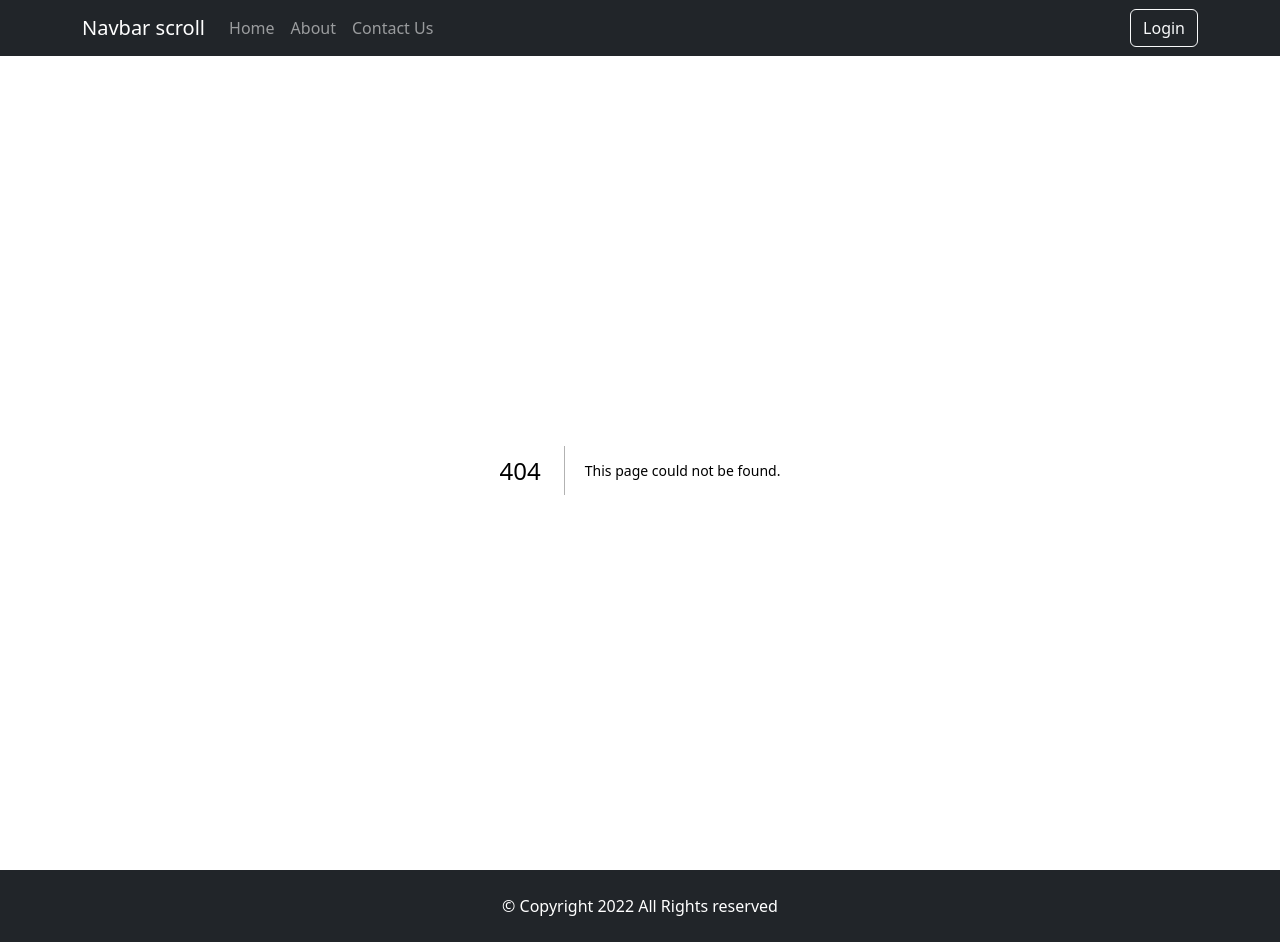
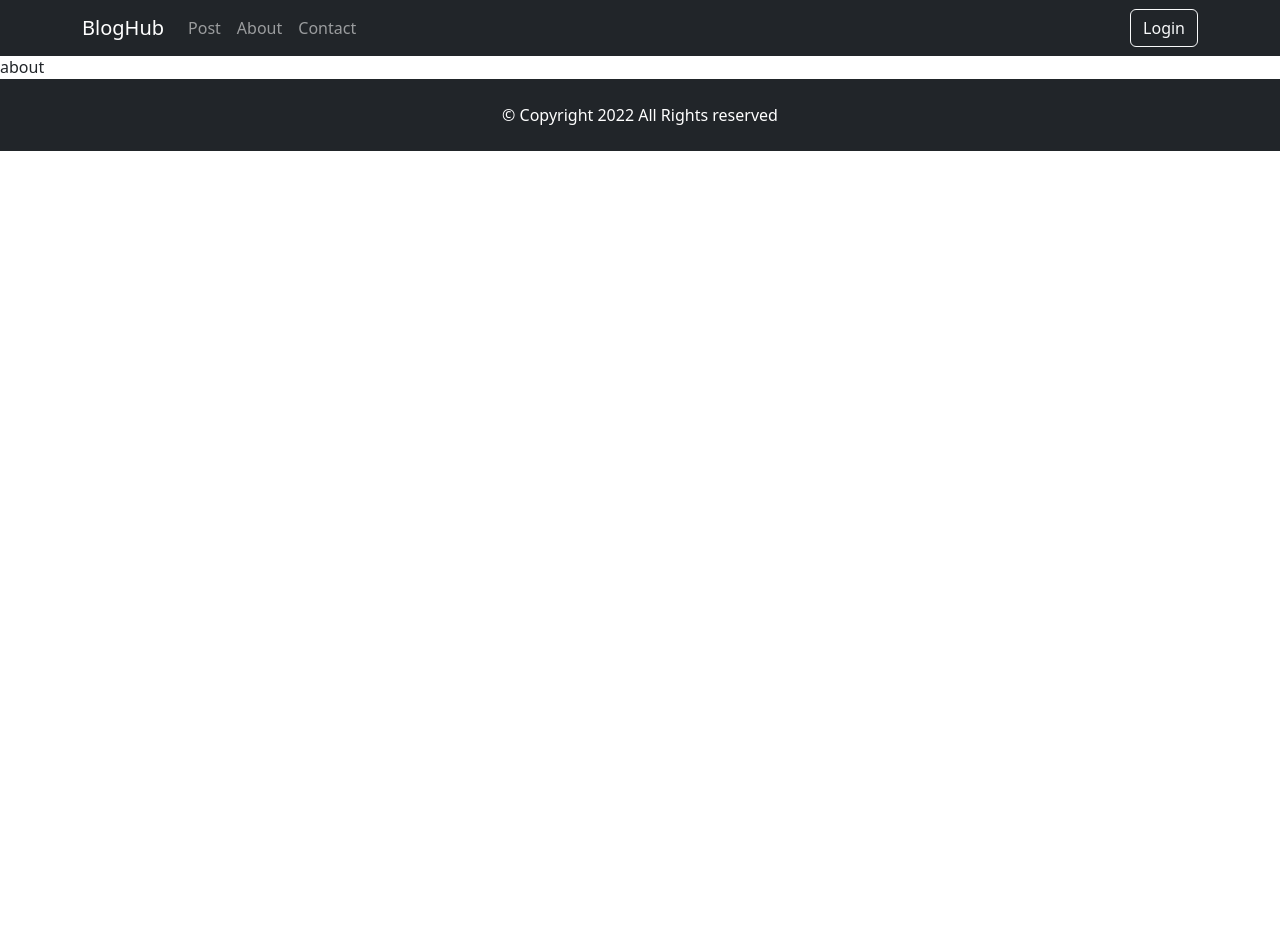
Before and after one commit to ssakib4040/bloghub, a Next.js app: page /about in a window 1280 px wide. Before the commit this address had no page. After the commit the page ends 800 px from the top, so only its background shows below. Built offline with nearby package versions, Linux system fonts and the light colour scheme.

Commit message:
Pages added

```diff
--- a/components/Layout.tsx
+++ b/components/Layout.tsx
@@ -5,7 +5,7 @@ export default function Layout({ children }: any) {
   return (
     <>
       <Navbar />
-      <div style={{ marginTop: "70px" }}>{children}</div>
+      <div style={{ marginTop: "55px" }}>{children}</div>
       <Footer />
     </>
   );
--- a/components/Navbar.tsx
+++ b/components/Navbar.tsx
@@ -1,24 +1,34 @@
+import { useRouter } from "next/router";
 import Button from "react-bootstrap/Button";
 import Container from "react-bootstrap/Container";
 import Nav from "react-bootstrap/Nav";
 import Navbar from "react-bootstrap/Navbar";
 
 function NavScrollExample() {
+  const router = useRouter();
+
   return (
     <Navbar bg="dark" variant="dark" expand="lg" className="" fixed="top">
       <Container className="">
-        <Navbar.Brand href="#">Navbar scroll</Navbar.Brand>
+        <Navbar.Brand
+          onClick={() => router.push("/")}
+          className="cursor-pointer"
+        >
+          BlogHub
+        </Navbar.Brand>
 
         <Navbar.Toggle aria-controls="navbarScroll" />
 
         <Navbar.Collapse id="navbarScroll">
           <Nav className="me-auto my-2 my-lg-0" navbarScroll>
-            <Nav.Link href="#action1">Home</Nav.Link>
-            <Nav.Link href="#action2">About</Nav.Link>
-            <Nav.Link href="#action3">Contact Us</Nav.Link>
+            <Nav.Link onClick={() => router.push("/addnew")}>Post</Nav.Link>
+            <Nav.Link onClick={() => router.push("/about")}>About</Nav.Link>
+            <Nav.Link onClick={() => router.push("/contact")}>Contact</Nav.Link>
           </Nav>
 
-          <Button variant="outline-light">Login</Button>
+          <Button variant="outline-light" onClick={() => router.push("/login")}>
+            Login
+          </Button>
         </Navbar.Collapse>
       </Container>
     </Navbar>
--- /dev/null
+++ b/pages/about.tsx
@@ -0,0 +1,7 @@
+import React from 'react'
+
+export default function About() {
+  return (
+    <div>about</div>
+  )
+}
--- /dev/null
+++ b/pages/addnew.tsx
@@ -0,0 +1,5 @@
+import React from "react";
+
+export default function Addnew() {
+  return <div>A</div>;
+}
--- /dev/null
+++ b/pages/contact.tsx
@@ -0,0 +1,5 @@
+import React from "react";
+
+export default function Contact() {
+  return <div>C</div>;
+}
--- /dev/null
+++ b/pages/login.tsx
@@ -0,0 +1,5 @@
+import React from "react";
+
+export default function Login() {
+  return <div>login</div>;
+}
```
Also changed, not shown: pages/index.tsx (+2 -10 lines).
